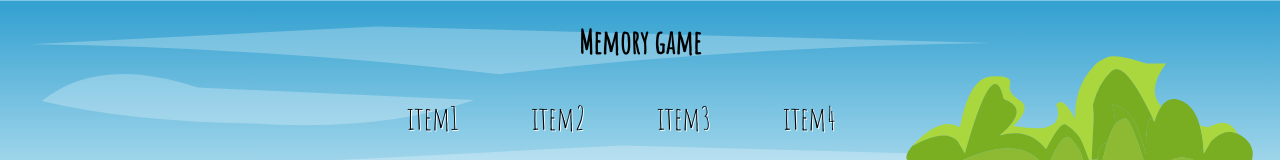
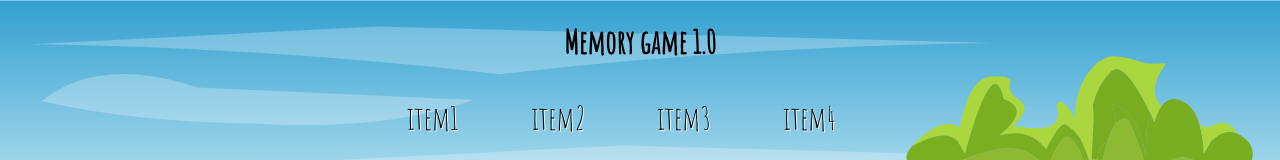
Before and after one commit to netabay/itu-workshop, an Angular app: page / in a window 1280 px wide. Shown: the top 160 px of the page. Built offline with nearby package versions, Linux system fonts and the light colour scheme.

Commit message:
doc(solution): Added solution

```diff
--- a/src/app/title/title.component.html
+++ b/src/app/title/title.component.html
@@ -1 +1,2 @@
-<h1>Memory game</h1>
+<!-- Solution app.component.html - Show 'version' (interpolation) -->
+<h1>Memory game {{version}}</h1>
--- a/src/app/title/title.component.ts
+++ b/src/app/title/title.component.ts
@@ -6,6 +6,8 @@ import { Component, OnInit } from '@angular/core';
   styleUrls: ['./title.component.scss']
 })
 export class TitleComponent implements OnInit {
+  // Solution: app.component.ts - Add 'version' property and assign to '1.0'
+  version = '1.0';
   constructor() { }
   ngOnInit() {}
 }
```
